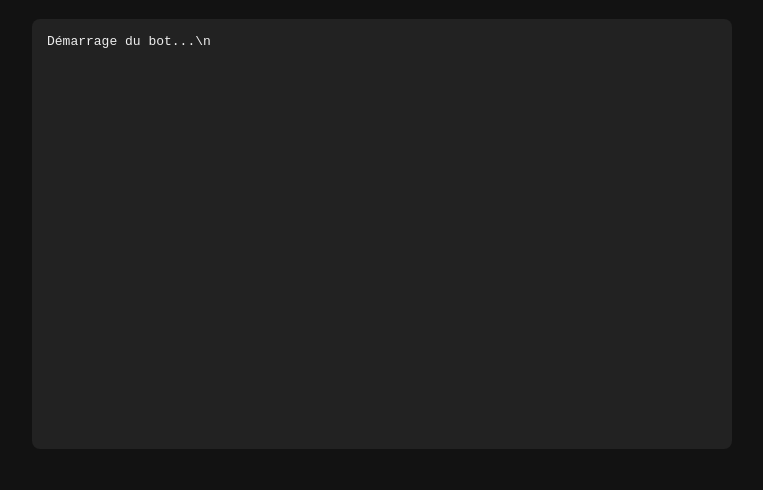
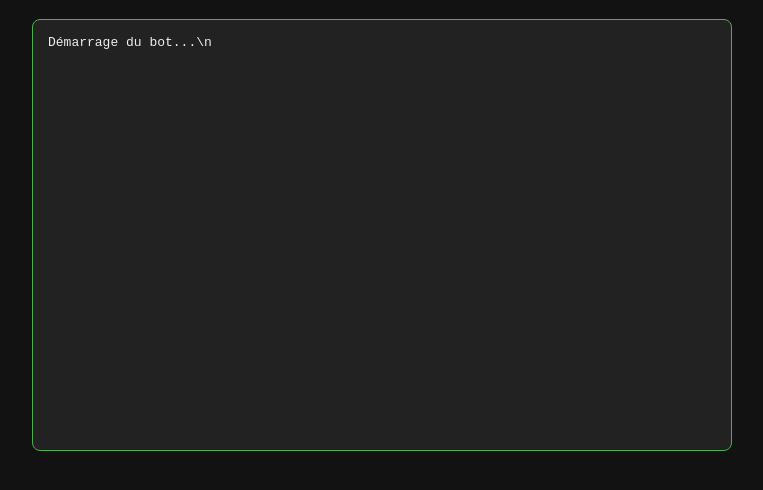
Before and after one commit to TIOTIO33/trade-smc, a plain HTML site: page index.html in a window 1280 px wide. Shown: the part 82-572 px from the top of the page, without its empty margins (258-1021 px from the left). Drawn offline with Linux system fonts and the light colour scheme.

Commit message:
Update index.html

```diff
--- a/index.html
+++ b/index.html
@@ -26,6 +26,7 @@
       font-family: monospace;
       white-space: pre-wrap;
       margin-top: 20px;
+      border: 1px solid #4caf50;
     }
     .signal {
       color: #4caf50;
@@ -42,10 +43,8 @@
   <div id="log">Démarrage du bot...\n</div>
 
   <script>
-    // Simule des messages de log comme le bot python
     const logDiv = document.getElementById('log');
 
-    // Exemple de fonction pour ajouter un message
     function addLog(message, type='') {
       const span = document.createElement('span');
       span.textContent = message + '\n';
@@ -55,7 +54,6 @@
       logDiv.scrollTop = logDiv.scrollHeight;
     }
 
-    // Simuler des signaux toutes les 10 secondes (exemple)
     const signals = [
       "✅ 2025-07-29 14:00 - SIGNAL LONG validé (Tendance M15: BULLISH)\nEntrée : 30000\nSL : 29950\nTP1 (1:1) : 30050\nTP2 (Liquidity Pool) : 30200",
       "✅ 2025-07-29 14:10 - SIGNAL SHORT validé (Tendance M15: BEARISH)\nEntrée : 29800\nSL : 29850\nTP1 (1:1) : 29750\nTP2 (Liquidity Pool) : 29500",
@@ -71,7 +69,6 @@
       else addLog(msg);
       i++;
     }, 10000);
-
   </script>
 </body>
 </html>
```
